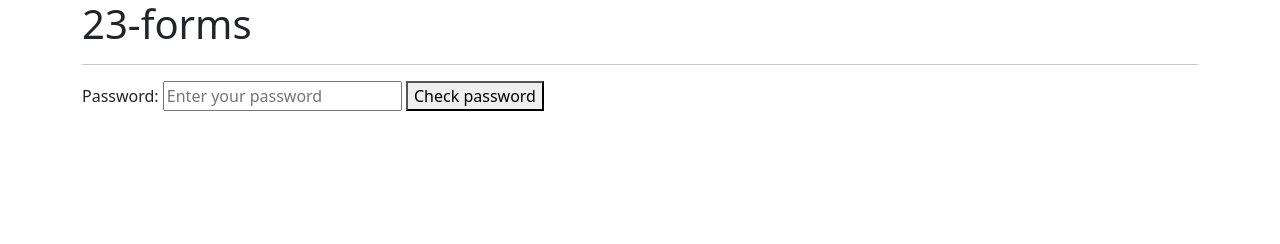
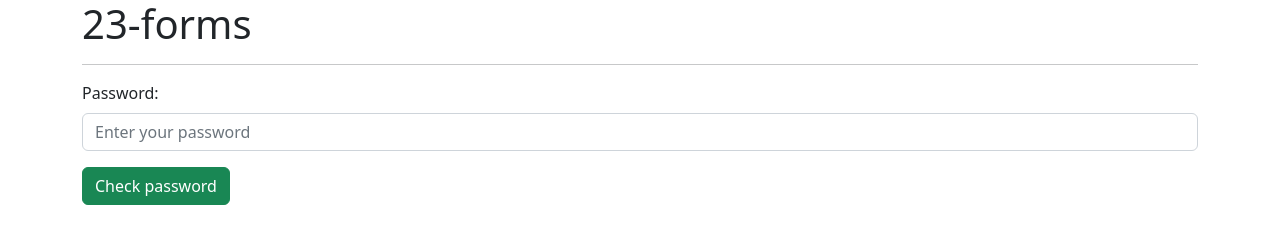
Before and after one commit to eli-ennab/javascript-1, a plain HTML site: page lesson-7/index.html in a window 1280 px wide. Drawn offline with nearby package versions, Linux system fonts and the light colour scheme; files that its build step writes are made by us from their sources.

Commit message:
Added div with margin border to form.

```diff
--- a/lesson-7/index.html
+++ b/lesson-7/index.html
@@ -20,12 +20,11 @@
 	<hr>
 
 	<form id="passwordForm">
-
-		<label for="password">Password:</label>
-		<input type="text" name="password" id="password" placeholder="Enter your password">
-
-		<button type="submit">Check password</button>
-
+		<div class="mb-3">
+			<label for="password" class="form-label">Password:</label>
+			<input type="password" name="password" class="form-control" id="password" placeholder="Enter your password">
+		</div>
+			<button type="submit" class="btn btn-success">Check password</button>
 	</form>
 
 	<script src="script.js"></script>
```
